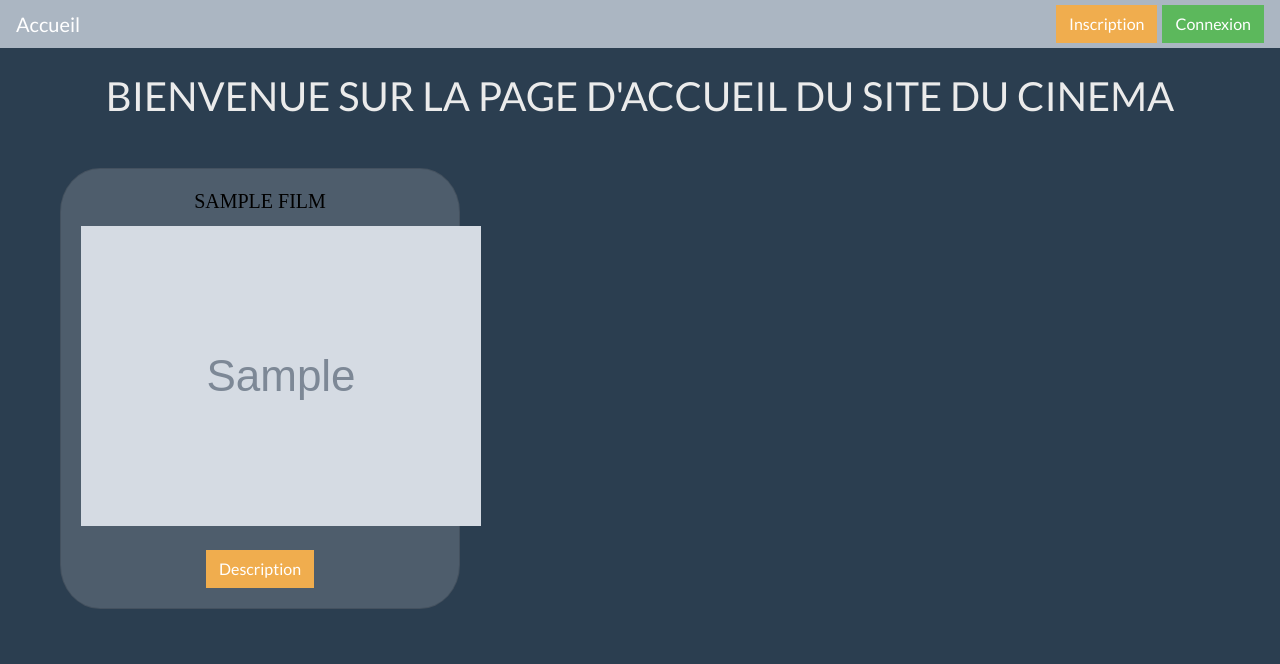
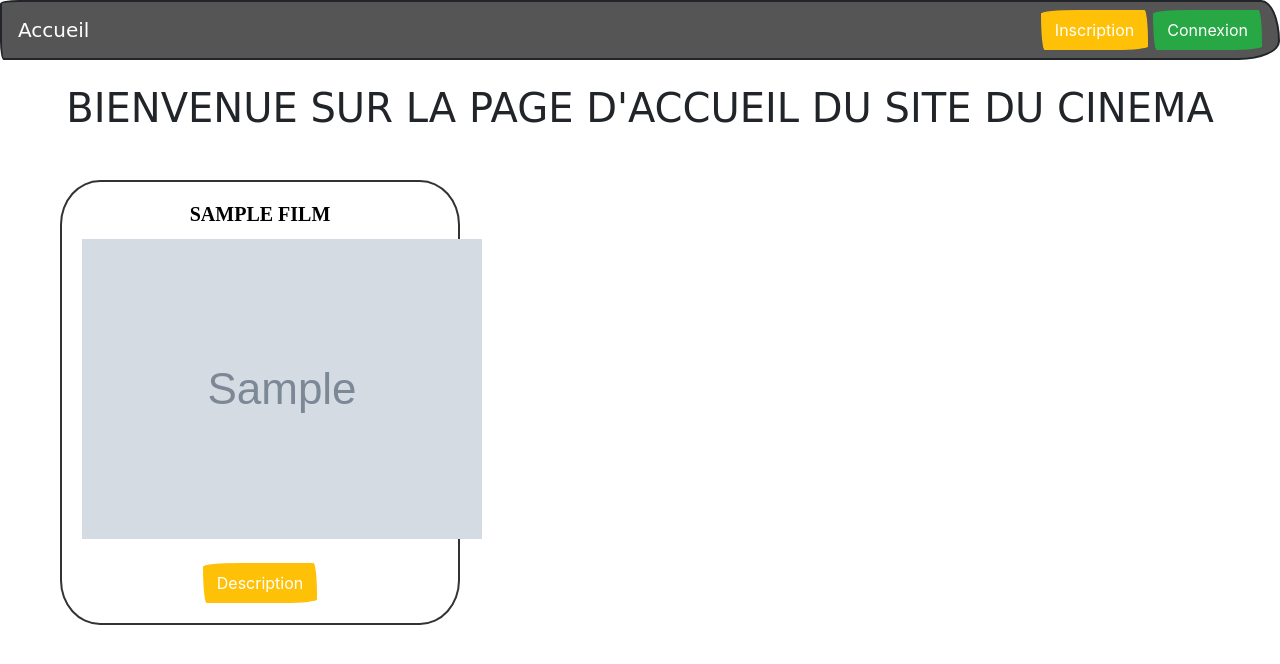
Before and after one commit to Rom10811/Cinema, a Symfony app: template templates/accueil/index.html.twig in a window 1280 px wide. Shown: the top 664 px of the page. Run offline with Twig, Linux system fonts and the light colour scheme; the template is opened without the code that fills it: most values are stand-ins (such as "Sample title", 1, 10 or a date in 2020); grey boxes marked "Sample" are stand-in pictures; some libraries are stand-ins or nearby versions; some web fonts are replaced.

Commit message:
13 commit

```diff
--- a/public/style.css
+++ b/public/style.css
@@ -11,7 +11,7 @@ h1{
 {
     text-transform: uppercase;
 }
-#film{
+#filmbox{
     border-radius:10%;
     text-decoration:none;
     color: black;
--- a/src/Form/FilmType.php
+++ b/src/Form/FilmType.php
@@ -5,9 +5,11 @@ namespace App\Form;
 use App\Entity\Film;
 use Symfony\Component\Form\AbstractType;
 use Symfony\Component\Form\Extension\Core\Type\DateType;
+use Symfony\Component\Form\Extension\Core\Type\FileType;
 use Symfony\Component\Form\Extension\Core\Type\TextType;
 use Symfony\Component\Form\FormBuilderInterface;
 use Symfony\Component\OptionsResolver\OptionsResolver;
+use function Sodium\add;
 
 class FilmType extends AbstractType
 {
@@ -29,6 +31,8 @@ class FilmType extends AbstractType
                     "class" => "form-control"
                 ]
             ])
+            ->add('image', FileType::class)
+            ->add('Video')
         ;
     }
 
--- a/templates/accueil/index.html.twig
+++ b/templates/accueil/index.html.twig
@@ -17,7 +17,7 @@
          <h1 style="text-align: center">Bienvenue sur la page d'accueil du site du cinema</h1>
          <div style="display: inline-flex" class="row">
          {% for film in films %}
-            <div class="card" id="film">
+            <div class="card" id="filmbox">
                <div style="max-height: 25px; max-width: 390px" class="card-title">
                   <h5 class="card-title">{{ film.Nom }}</h5>
                </div>
--- a/templates/base.html.twig
+++ b/templates/base.html.twig
@@ -3,12 +3,12 @@
 <head>
     <meta charset="UTF-8">
     <title>{% block title %}Welcome!{% endblock %}</title>
-    <link rel="stylesheet" href="https://bootswatch.com/4/superhero/bootstrap.css">
+    <link rel="stylesheet" href="https://bootswatch.com/4/sketchy/bootstrap.css">
     <link rel="stylesheet" href="{{ asset('style.css') }}">
 </head>
 <body>
 <div>
-    <nav id="navbar" class="navbar navbar-expand-sm navbar-dark bg-light">
+    <nav id="navbar" class="navbar navbar-expand-sm navbar-dark bg-dark">
         <a class="navbar-brand" href="{{ path('accueil') }}">Accueil</a>
         <button class="navbar-toggler" type="button" data-toggle="collapse" data-target="#navbarsExample03" aria-controls="navbarsExample03" aria-expanded="false" aria-label="Toggle navigation">
             <span class="navbar-toggler-icon"></span>
--- a/templates/film/new.html.twig
+++ b/templates/film/new.html.twig
@@ -7,7 +7,6 @@
 {% block body %}
 <div class="col-md-8" style="margin: auto">
     <h1>Ajouter un Film</h1>
-
     {{ include('film/_form.html.twig') }}
 </div>
 {% endblock %}
```
